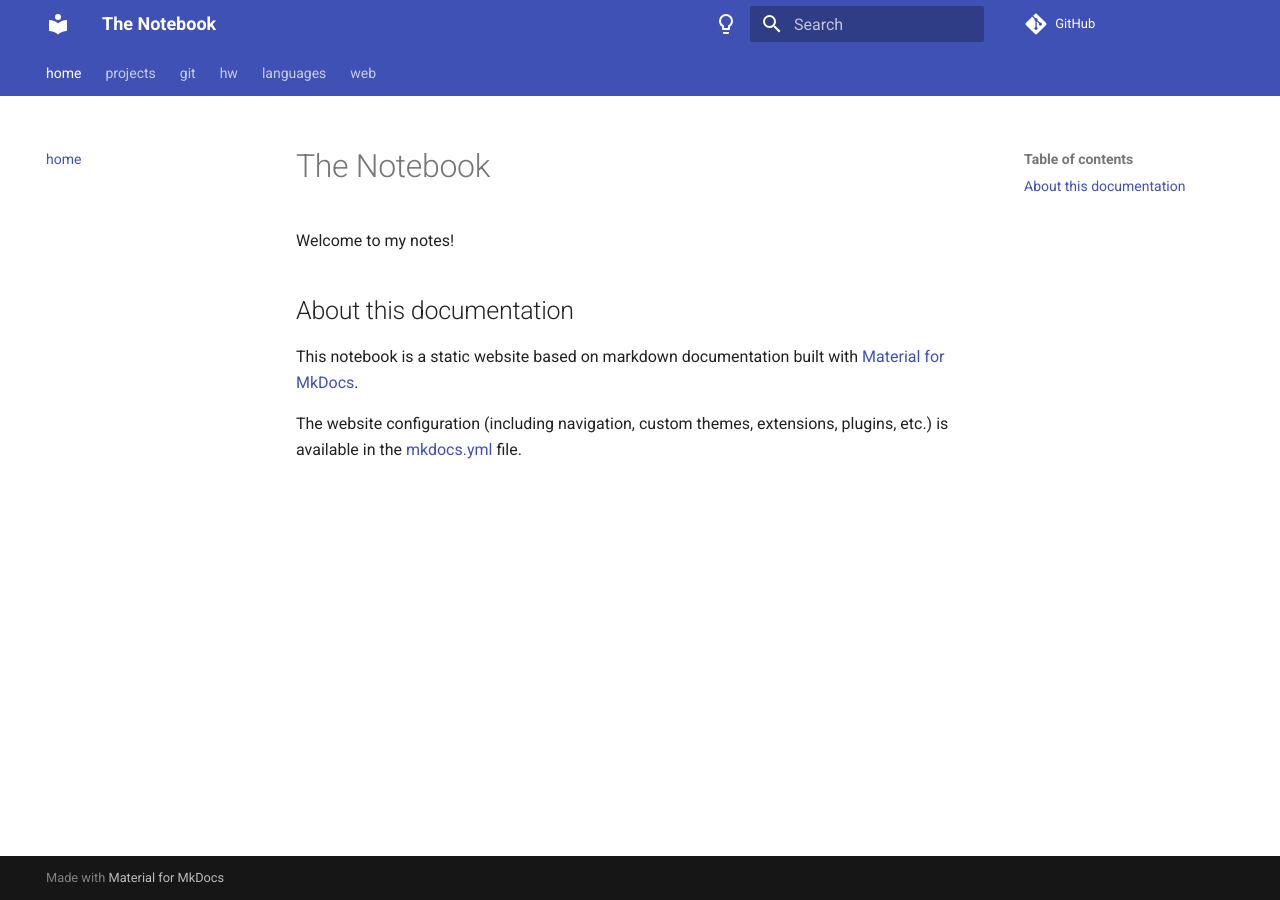
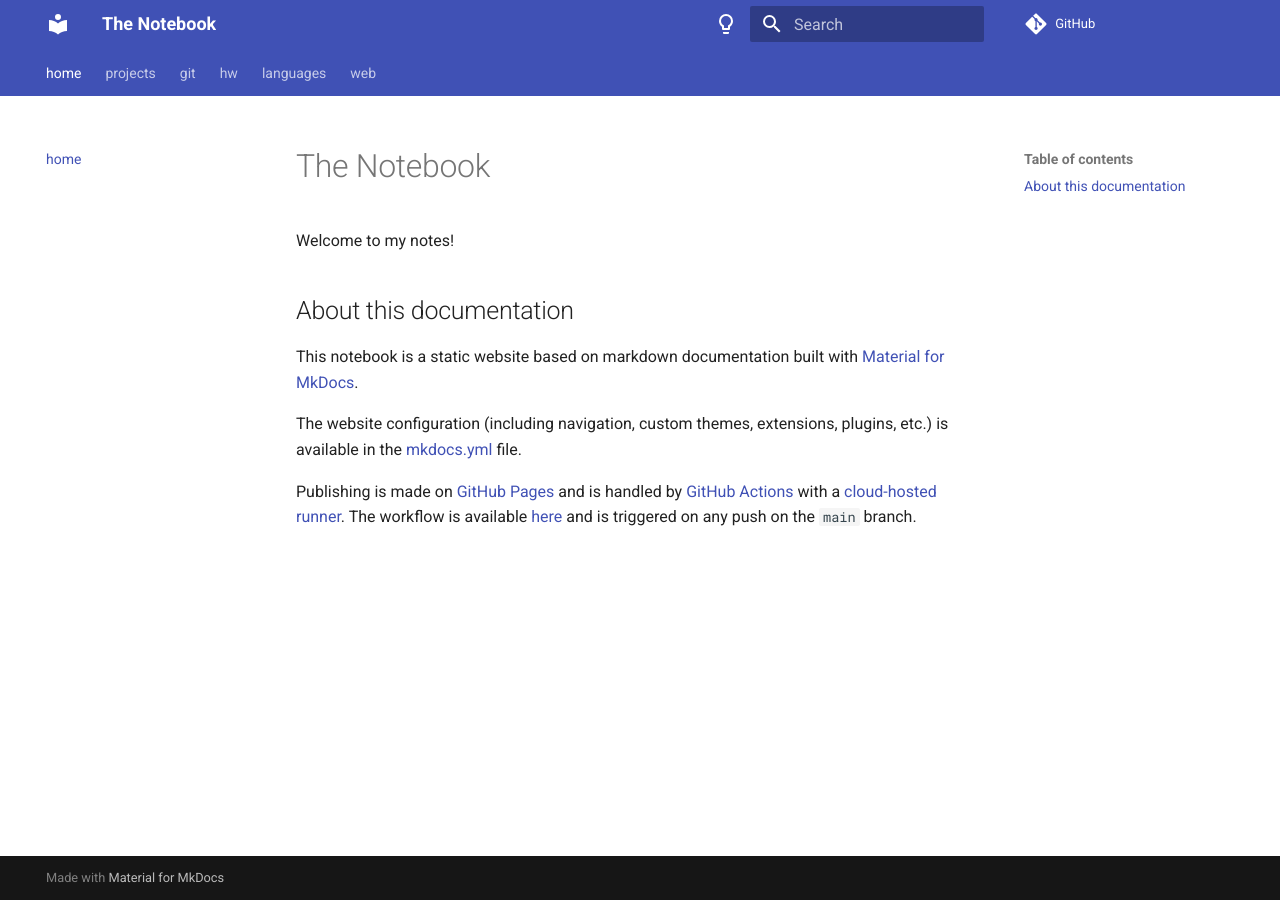
Before and after one commit to sannae/the-notebook, an MkDocs documentation site: the page built from docs/index.md, in a window 1280 px wide. Built offline with MkDocs 1.6.1 and Material for MkDocs 9.7.7, drawn with Linux system fonts in a browser that asks for light colours; comment, search, counter and statistics services are not loaded.

Commit message:
Updated about section on home page

```diff
--- a/docs/index.md
+++ b/docs/index.md
@@ -7,3 +7,5 @@ Welcome to my notes!
 This notebook is a static website based on markdown documentation built with [Material for MkDocs](https://squidfunk.github.io/mkdocs-material/).
 
 The website configuration (including navigation, custom themes, extensions, plugins, etc.) is available in the [mkdocs.yml](https://github.com/sannae/the-notebook/blob/main/mkdocs.yml) file.
+
+Publishing is made on [GitHub Pages](https://pages.github.com/) and is handled by [GitHub Actions](https://github.com/features/actions) with a [cloud-hosted runner](https://docs.github.com/en/actions/using-github-hosted-runners/about-github-hosted-runners). The workflow is available [here](https://github.com/sannae/the-notebook/blob/main/.github/workflows/ci.yaml) and is triggered on any push on the `main` branch.
```
